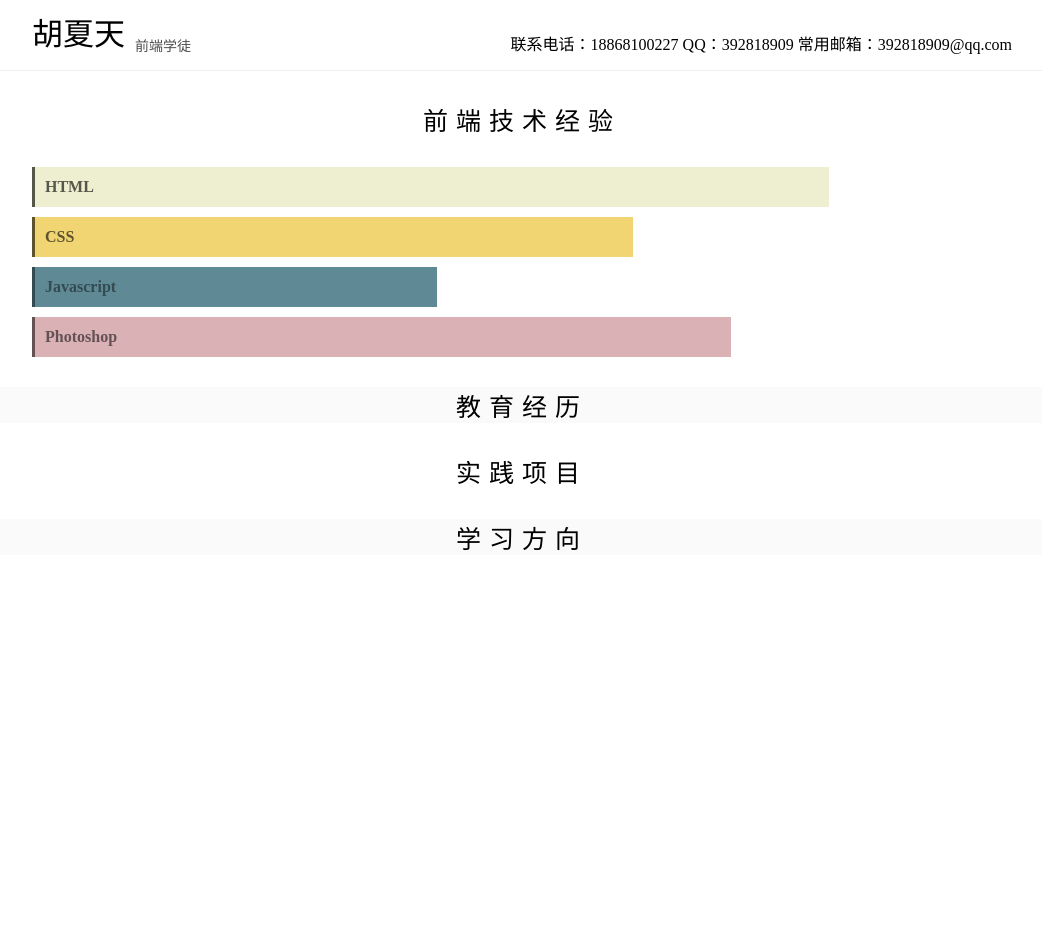
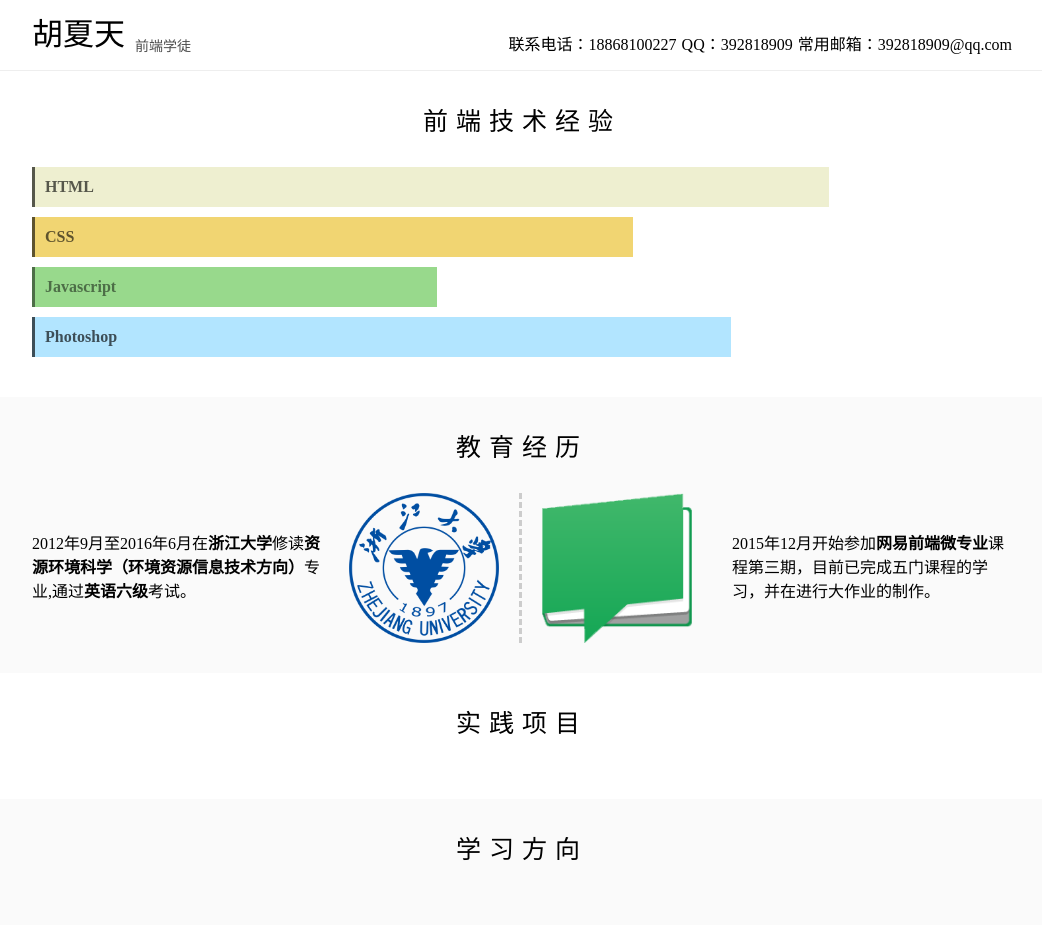
Before and after one commit to maoqxm/maoqxm.github.io, a plain HTML site: page index.html in a window 1280 px wide. Shown: the whole page, without its empty margins (118-1160 px from the left). Before the commit the page ends 800 px from the top, so only its background shows below. Drawn offline with Linux system fonts and the light colour scheme.

Commit message:
fix some bug

```diff
--- /dev/null
+++ b/css/style.css
@@ -0,0 +1,171 @@
+/*重置默认边距*/
+*{
+    margin:0;
+    padding:0;
+}
+.clearfix:after{
+    display:block;
+    overflow:hidden;
+    clear:both;
+    height:0;
+    visibility:hidden;
+    content:'.';
+}
+/*头部设置*/
+.header{
+    width:100%;
+    height:40px;
+    border-bottom:1px solid #eee;
+    background:rgba(255,255,255,0.95);
+    position:fixed;
+    top:0;
+    left:0;
+    padding:15px 0;
+}
+.header_title{
+    position:relative;
+    overflow:hidden;
+    margin:0 auto;
+    width:980px;
+}
+.title_description{
+    float:left;
+    height:40px;
+}
+.name{
+    font:31px/40px "微软雅黑";
+}
+.tag{
+    position:absolute;
+    bottom:0;
+    font:14px "微软雅黑";
+    margin-left:10px;
+    color:rgba(0, 0, 0, 0.7);
+}
+.title_contact ul{
+    position:absolute;
+    right:0;
+    bottom:0;
+}
+.title_contact li{
+    list-style:none;
+    display:inline-block;
+    margin-left:5px;
+}
+/*主体设置*/
+.main{
+    padding-top:71px;
+}
+/*章节设置*/
+.section:nth-child(even){
+    background:#fafafa;
+}
+.bodundry{
+    width:980px;
+    margin:0 auto;
+    padding:30px 0;
+}
+.section_header{
+    margin-bottom:30px;
+}
+.section_header h2{
+    font:25px "微软雅黑";
+    letter-spacing:8px;
+    text-align:center;
+}
+/*技能列表设置*/
+.tech_skill_list_item{
+    list-style:none;
+    height:40px;
+    line-height:40px;
+    padding-left:10px;
+    font:16px/40px "微软雅黑";
+    border-left:3px solid;
+    margin-bottom:10px;
+    animation-duration:1.5s;
+    -ms-user-select:none;
+    -webkit-user-select:none;
+    -moz-user-select: -moz-none;
+}
+.tech_skill_list_item:hover{
+    cursor:default;
+}
+.html{
+    color:#56574B;
+    border-color:#56574B;
+    background:#eeefd0;
+    width:80%;
+    animation-name:bar-html;
+}
+@keyframes bar-html{
+    0% {width:0;}
+    100% {width:80%;}
+}
+.css{
+    color:#5E532D;
+    border-color:#5E532D;
+    background:#F1D572;
+    width:60%;
+    animation-name:bar-css;
+}
+@keyframes bar-css{
+    0% {width:0;}
+    100% {width:60%;}
+}
+.js{
+    color:#4D6E47;
+    border-color:#4D6E47;
+    background:#98D98C;
+    width:40%;
+    animation-name:bar-js;
+}
+@keyframes bar-js{
+    0% {width:0;}
+    100% {width:40%;}
+}
+.ps{
+    color:#3D4E57;
+    border-color:#3D4E57;
+    background:#B2E5FF;
+    width:70%;
+    animation-name:bar-ps;
+}
+@keyframes bar-ps{
+    0% {width:0;}
+    100% {width:70%;}
+}
+/*教育经历设置*/
+.edu{
+    width:50%;
+    float:left;
+    box-sizing:border-box;
+    position:relative;
+}
+.edu_logo{
+    width:150px;
+}
+.edu_university .edu_logo{
+    float:right;
+}
+.edu_mooc .edu_logo{
+    float:left;
+}
+.edu_university{
+    padding-right:20px;
+    border-right:3px dashed #ccc;
+}
+.edu_mooc{
+    padding-left:20px;
+}
+.edu p{
+    position:absolute;
+    top:50%;
+    transform:translateY(-50%);
+    font:16px/1.5 "宋体";
+}
+.edu_university p{
+    margin-right:190px;
+}
+.edu_mooc p{
+    margin-left:190px;
+}
--- a/index.html
+++ b/index.html
@@ -6,134 +6,7 @@
     <meta name="keywords" content="胡夏天，毛球，前端，简历，求职">
     <meta name="description" content="胡夏天的个人简历">
     <meta name="viewport" content="width=device-width,initial-scale=1.0,user-scalable=no">
-    <style type="text/css">
-    /*重置默认边距*/
-    *{
-        margin:0;
-        padding:0;
-    }
-    /*头部设置*/
-    .header{
-        width:100%;
-        height:40px;
-        border-bottom:1px solid #eee;
-        background:rgba(255,255,255,0.95);
-        position:fixed;
-        top:0;
-        left:0;
-        padding:15px 0;
-    }
-    .header_title{
-        position:relative;
-        overflow:hidden;
-        margin:0 auto;
-        width:980px;
-    }
-    .title_description{
-        float:left;
-        height:40px;
-    }
-    .name{
-        font:31px/40px "微软雅黑";
-    }
-    .tag{
-        position:absolute;
-        bottom:0;
-        font:14px "微软雅黑";
-        margin-left:10px;
-        color:rgba(0, 0, 0, 0.7);
-    }
-    .title_contact ul{
-        position:absolute;
-        right:0;
-        bottom:0;
-    }
-    .title_contact li{
-        list-style:none;
-        display:inline-block;
-    }
-    /*主体设置*/
-    .main{
-        padding-top:71px;
-    }
-    /*章节设置*/
-    .section:nth-child(even){
-        background:#fafafa;
-    }
-    .bodundry{
-        width:980px;
-        margin:0 auto;
-    }
-    .section_header{
-        margin:30px 0;
-    }
-    .section_header h2{
-        font:25px "微软雅黑";
-        letter-spacing:8px;
-        text-align:center;
-    }
-    /*技能列表设置*/
-    .tech_skill_list_item{
-        list-style:none;
-        height:40px;
-        line-height:40px;
-        padding-left:10px;
-        border-left:3px solid;
-        margin-bottom:10px;
-        animation-duration:1.5s;
-        -ms-user-select:none;
-        -webkit-user-select:none;
-        -moz-user-select: -moz-none;
-    }
-    .tech_skill_list_item:hover{
-        cursor:default;
-    }
-    .html{
-        color:#56574B;
-        border-color:#56574B;
-        background:#eeefd0;
-        width:80%;
-        animation-name:bar-html;
-    }
-    @keyframes bar-html{
-        0% {width:0;}
-        100% {width:80%;}
-    }
-    .css{
-        color:#5E532D;
-        border-color:#5E532D;
-        background:#F1D572;
-        width:60%;
-        animation-name:bar-css;
-    }
-    @keyframes bar-css{
-        0% {width:0;}
-        100% {width:60%;}
-    }
-    .js{
-        color:#344B52;
-        border-color:#344B52;
-        background:#5F8995;
-        width:40%;
-        animation-name:bar-js;
-    }
-    @keyframes bar-js{
-        0% {width:0;}
-        100% {width:40%;}
-    }
-    .ps{
-        color:#635153;
-        border-color:#635153;
-        background:#DAB1B5;
-        width:70%;
-        animation-name:bar-ps;
-    }
-    @keyframes bar-ps{
-        0% {width:0;}
-        100% {width:70%;}
-    }
-    /*教育经历设置*/
-    </style>
+    <link rel="stylesheet" type="text/css" href="css/style.css">
 </head>
 <body>
     <header class="header">
@@ -143,9 +16,7 @@
             </div>
             <div class="title_contact">
                 <ul>
-                    <li class="tel">联系电话：18868100227</li>
-<li class="qq">QQ：392818909</li>
-<li class="mail">常用邮箱：392818909@qq.com</li>
+                    <li class="tel">联系电话：18868100227</li><li class="qq">QQ：392818909</li><li class="mail">常用邮箱：392818909@qq.com</li>
                 </ul>
             </div>
         </div>
@@ -156,7 +27,7 @@
                 <header class="section_header">
                     <h2>前端技术经验</h2>
                 </header>
-                <section class="section_body">
+                <div class="section_body">
                     <ul class="tech_skill_list">
                         <li class="tech_skill_list_item html">
                             <h4>HTML</h4>
@@ -171,7 +42,7 @@
                             <h4>Photoshop</h4>
                         </li>
                     </ul>
-                </section>
+                </div>
             </div>
         </section>
         <section class="section">
@@ -179,9 +50,20 @@
                 <header class="section_header">
                     <h2>教育经历</h2>
                 </header>
-                <section class="section_body">
-
-                </section>
+                <div class="section_body clearfix">
+                    <div class="edu edu_university">
+                        <a href="http://www.zju.edu.cn" target="_blank">
+                            <img src="image/ZheJiang University.png" alt="浙江大学" class="edu_logo">
+                        </a>
+                        <p>2012年9月至2016年6月在<strong>浙江大学</strong>修读<strong>资源环境科学（环境资源信息技术方向）</strong>专业,通过<strong>英语六级</strong>考试。</p>
+                    </div>
+                    <div class="edu edu_mooc">
+                        <a href="http://study.163.com/" target="_blank">
+                            <img src="image/网易云课堂.png" alt="网易云课堂" class="edu_logo">
+                        </a>
+                        <p>2015年12月开始参加<strong>网易前端微专业</strong>课程第三期，目前已完成五门课程的学习，并在进行大作业的制作。</p>
+                    </div>
+                </div>
             </div>
         </section>
         <section class="section">
@@ -189,9 +71,9 @@
                 <header class="section_header">
                     <h2>实践项目</h2>
                 </header>
-                <section class="section_body">
+                <div class="section_body">
 
-                </section>
+                </div>
             </div>
         </section>
         <section class="section">
@@ -199,9 +81,9 @@
                 <header class="section_header">
                     <h2>学习方向</h2>
                 </header>
-                <section class="section_body">
+                <div class="section_body">
 
-                </section>
+                </div>
             </div>
         </section>
     </div>
```
Also changed, not shown: image/ZheJiang University.png (added), image/网易云课堂.png (added).
